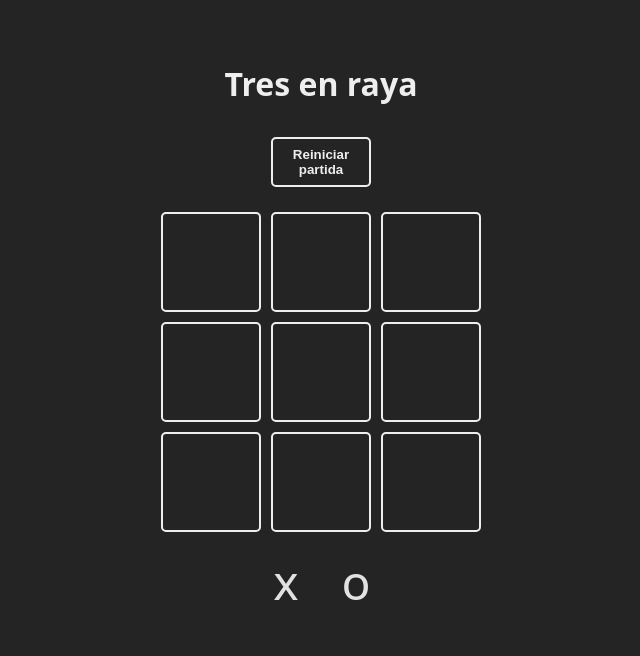
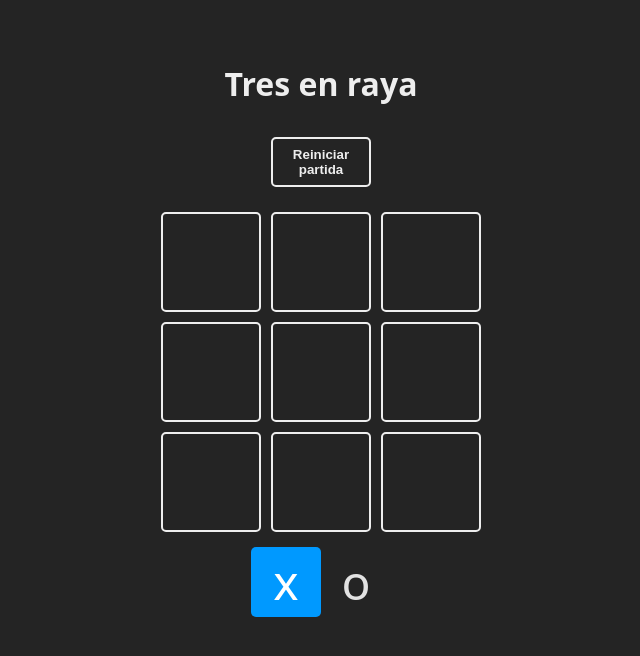
Before and after one commit to Jeanpefe/cursoReactMidu, a React (Vite) app in the folder proyectos/02-tres-en-raya/: page / in a window 1280 px wide. Shown: the top 656 px of the page, without its empty margins (319-959 px from the left). Built offline with nearby package versions, Linux system fonts and the light colour scheme.

Commit message:
localStorage turn and remove storage when game restart

```diff
--- a/proyectos/02-tres-en-raya/src/App.jsx
+++ b/proyectos/02-tres-en-raya/src/App.jsx
@@ -14,8 +14,8 @@ function App() {
 	}) // <---- COMENTARIO IMPORTANTE USE STATE: ¡¡¡Nunca puede estar dentro de un if, ni de un else, ni for...!!! Esto es asi porque react lo primero que hace es buscar donde estan los useState y si está dentro de algo de lógica se vuelve loco
 
 	const [turn, setTurn] = useState(() => {
-		const boardFromStorage = window.localStorage.getItem('board')
-		return boardFromStorage ? JSON.parse(boardFromStorage) : Array(9).fill(null)
+		const turnFromStorage = window.localStorage.getItem('turn')
+		return turnFromStorage ? turnFromStorage : TURNS.X
 	})
 	const [winner, setWinner] = useState(null) // null no winner, false -> empate
 
@@ -32,7 +32,7 @@ function App() {
 		setTurn(newTurn)
 		// Guardar partida
 		window.localStorage.setItem('board', JSON.stringify(newBoard)) // hay que guardar un string, no vale el newBoard directamente
-		window.localStorage.setItem('turn', JSON.stringify(turn))
+		window.localStorage.setItem('turn', turn)
 		// Revisar ganador
 		const newWinner = checkWinner(newBoard)
 		if (newWinner) {
@@ -49,6 +49,8 @@ function App() {
 		setBoard(Array(9).fill(null))
 		setTurn(TURNS.X)
 		setWinner(null)
+		window.localStorage.removeItem('board')
+		window.localStorage.removeItem('turn')
 	}
 
 	return (
```
